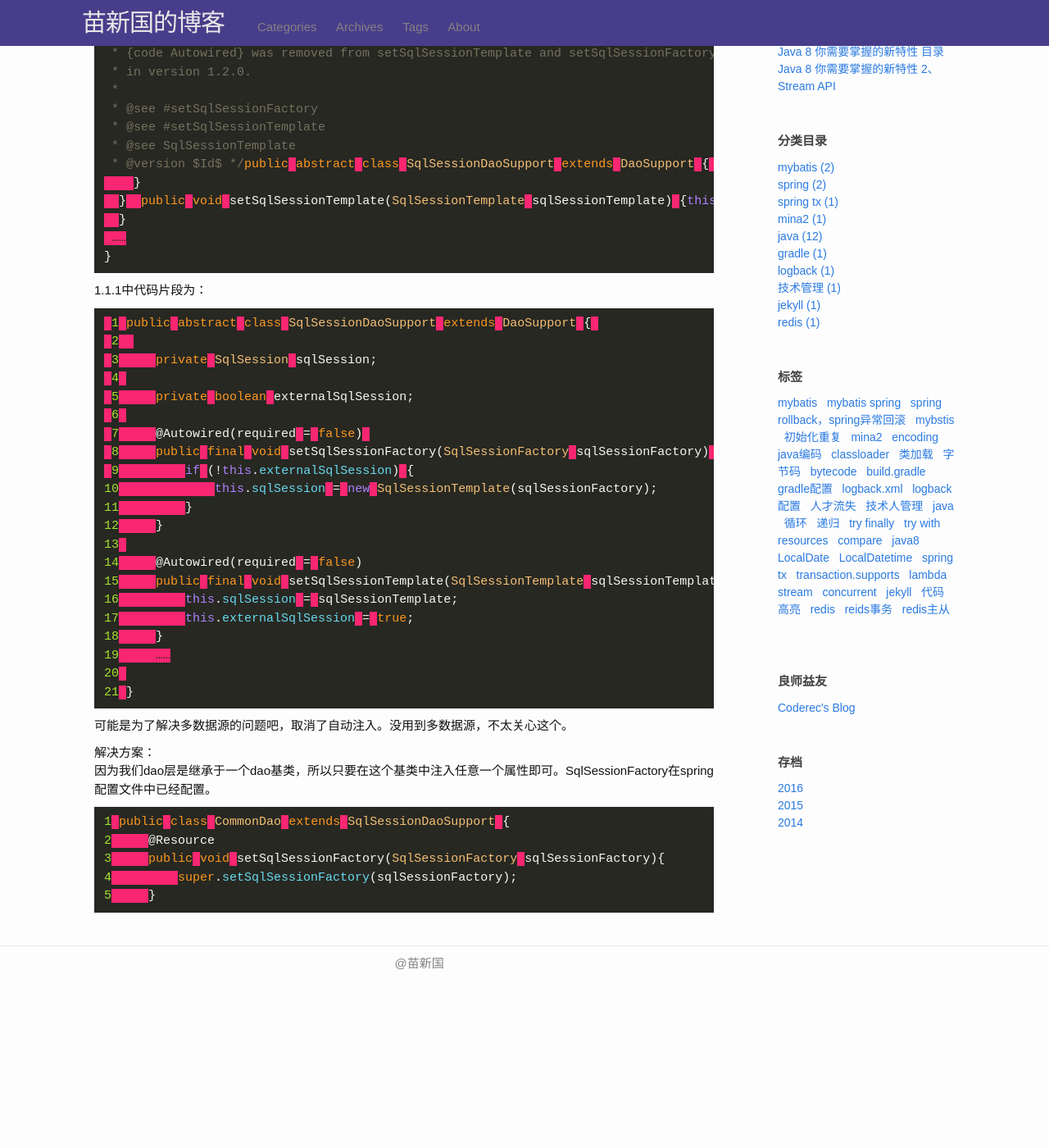
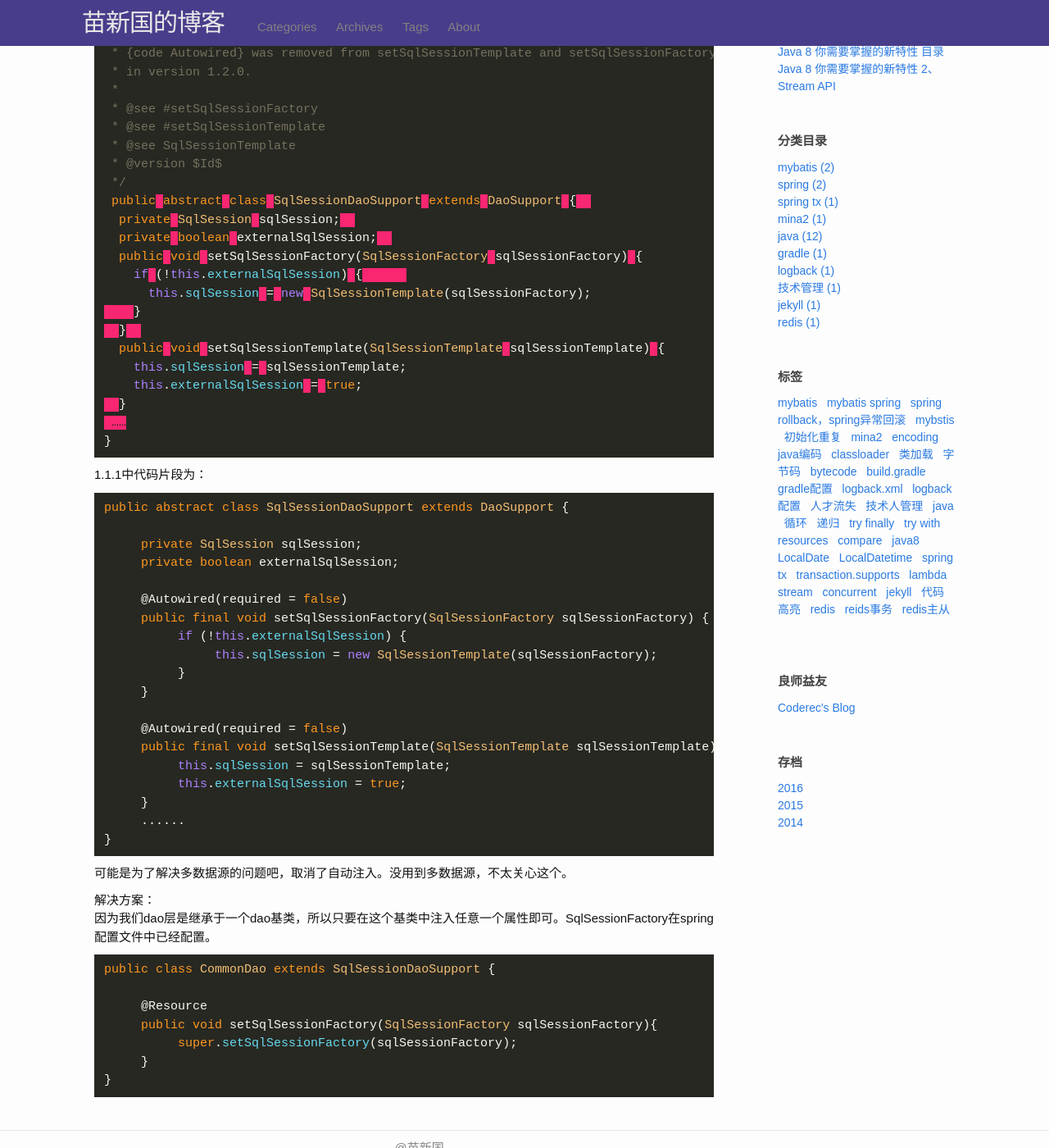
Before and after one commit to miaoxinguo/miaoxinguo.github.io, a Jekyll site: the page built from _posts/2014-03-12-mybatis.spring.autowire.md, in a window 1280 px wide and 1400 px high, scrolled down 488 px. Shown: the whole window at 82% size. Built offline with Jekyll 4.4.1, drawn with Linux system fonts in a browser that asks for light colours; nearby versions of some CDN libraries; comment, search, counter and statistics services are not loaded; before the commit the page ends 1704 px from its top, so only the background shows below that.

Commit message:
Update 2014-03-12-mybatis.spring.autowire.md

````diff
--- a/_posts/2014-03-12-mybatis.spring.autowire.md
+++ b/_posts/2014-03-12-mybatis.spring.autowire.md
@@ -28,9 +28,19 @@ Property 'sqlSessionFactory' or 'sqlSessionTemplate' are required
  * @see #setSqlSessionFactory
  * @see #setSqlSessionTemplate
  * @see SqlSessionTemplate
- * @version $Id$ */public abstract class SqlSessionDaoSupport extends DaoSupport {  private SqlSession sqlSession;  private boolean externalSqlSession;  public void setSqlSessionFactory(SqlSessionFactory sqlSessionFactory) {if (!this.externalSqlSession) {      this.sqlSession = new SqlSessionTemplate(sqlSessionFactory);
+ * @version $Id$
+ */
+ public abstract class SqlSessionDaoSupport extends DaoSupport {
+  private SqlSession sqlSession;
+  private boolean externalSqlSession;
+  public void setSqlSessionFactory(SqlSessionFactory sqlSessionFactory) {
+    if (!this.externalSqlSession) {
+      this.sqlSession = new SqlSessionTemplate(sqlSessionFactory);
     }
-  }  public void setSqlSessionTemplate(SqlSessionTemplate sqlSessionTemplate) {this.sqlSession = sqlSessionTemplate;this.externalSqlSession = true;
+  }
+  public void setSqlSessionTemplate(SqlSessionTemplate sqlSessionTemplate) {
+    this.sqlSession = sqlSessionTemplate;
+    this.externalSqlSession = true;
   }
  ……
 }
@@ -40,27 +50,25 @@ Property 'sqlSessionFactory' or 'sqlSessionTemplate' are required
 1.1.1中代码片段为：
 
 ```java
- 1 public abstract class SqlSessionDaoSupport extends DaoSupport {
- 2
- 3     private SqlSession sqlSession;
- 4
- 5     private boolean externalSqlSession;
- 6
- 7     @Autowired(required = false)
- 8     public final void setSqlSessionFactory(SqlSessionFactory sqlSessionFactory) {
- 9         if (!this.externalSqlSession) {
-10             this.sqlSession = new SqlSessionTemplate(sqlSessionFactory);
-11         }
-12     }
-13
-14     @Autowired(required = false)
-15     public final void setSqlSessionTemplate(SqlSessionTemplate sqlSessionTemplate) {
-16         this.sqlSession = sqlSessionTemplate;
-17         this.externalSqlSession = true;
-18     }
-19     ……
-20
-21 }
+public abstract class SqlSessionDaoSupport extends DaoSupport {
+
+     private SqlSession sqlSession;
+     private boolean externalSqlSession;
+
+     @Autowired(required = false)
+     public final void setSqlSessionFactory(SqlSessionFactory sqlSessionFactory) {
+          if (!this.externalSqlSession) {
+               this.sqlSession = new SqlSessionTemplate(sqlSessionFactory);
+          }
+     }
+
+     @Autowired(required = false)
+     public final void setSqlSessionTemplate(SqlSessionTemplate sqlSessionTemplate) {
+          this.sqlSession = sqlSessionTemplate;
+          this.externalSqlSession = true;
+     }
+     ......
+}
 ```
 
 
@@ -70,9 +78,11 @@ Property 'sqlSessionFactory' or 'sqlSessionTemplate' are required
 因为我们dao层是继承于一个dao基类，所以只要在这个基类中注入任意一个属性即可。SqlSessionFactory在spring配置文件中已经配置。
 
 ```java
-1 public class CommonDao extends SqlSessionDaoSupport {
-2     @Resource
-3     public void setSqlSessionFactory(SqlSessionFactory sqlSessionFactory){
-4         super.setSqlSessionFactory(sqlSessionFactory);
-5     }
+public class CommonDao extends SqlSessionDaoSupport {
+
+     @Resource
+     public void setSqlSessionFactory(SqlSessionFactory sqlSessionFactory){
+          super.setSqlSessionFactory(sqlSessionFactory);
+     }
+}
 ```
````
